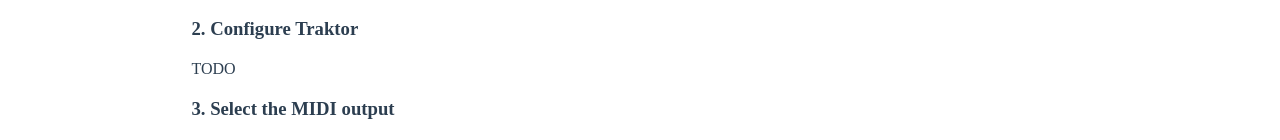
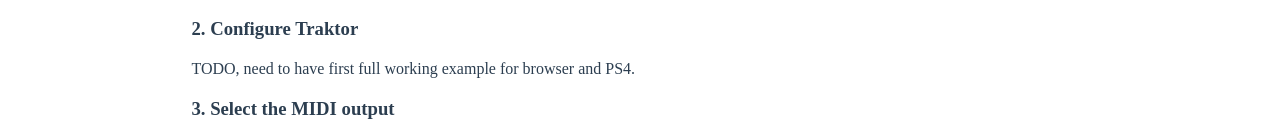
Before and after one commit to SegersIan/midipedia, a Vue app: page /#/project/traktorstudio in a window 1280 px wide. Shown: the part 613-753 px from the top of the page. Built offline with nearby package versions, Linux system fonts and the light colour scheme.

Commit message:
Traktor Studio

```diff
--- a/src/views/TraktorStudio.vue
+++ b/src/views/TraktorStudio.vue
@@ -24,7 +24,7 @@
 
         <h3>2. Configure Traktor</h3>
 
-        <p>TODO</p>
+        <p>TODO, need to have first full working example for browser and PS4.</p>
 
         <h3>3. Select the MIDI output</h3>
 
```
